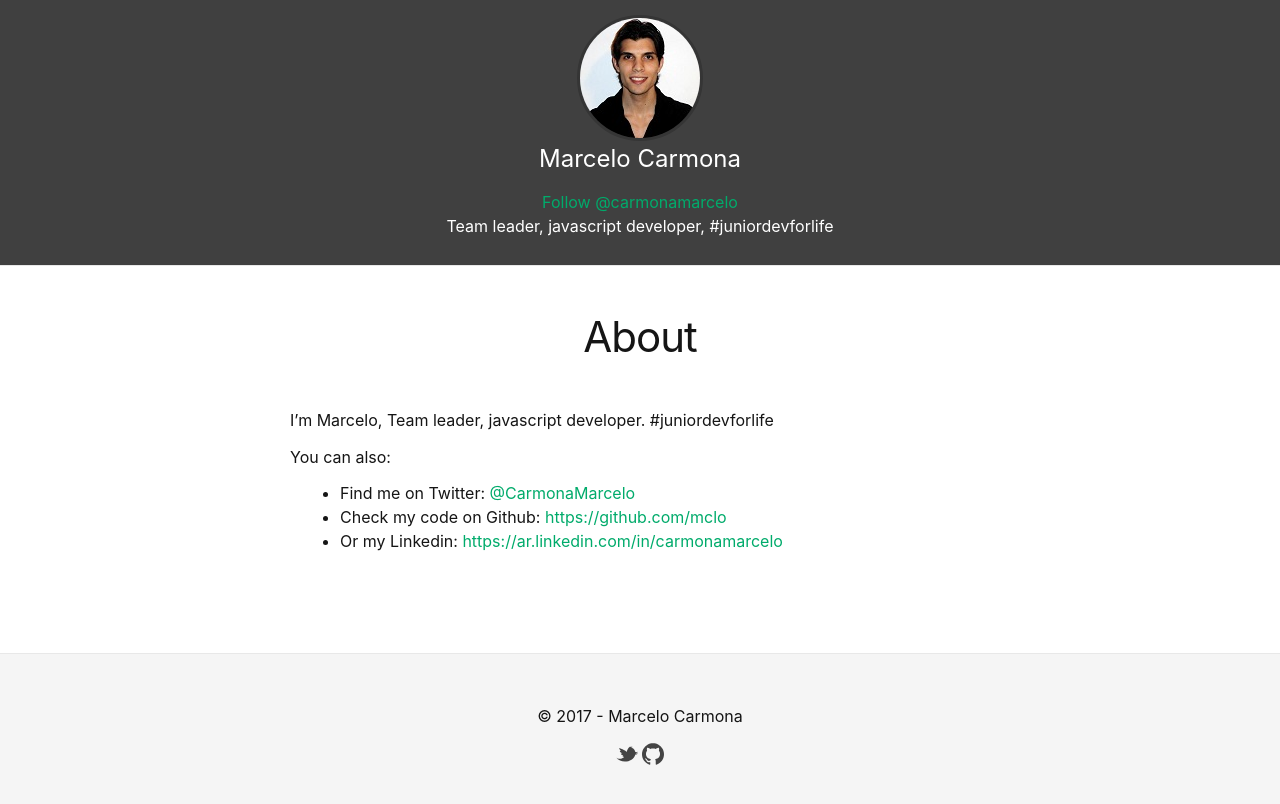
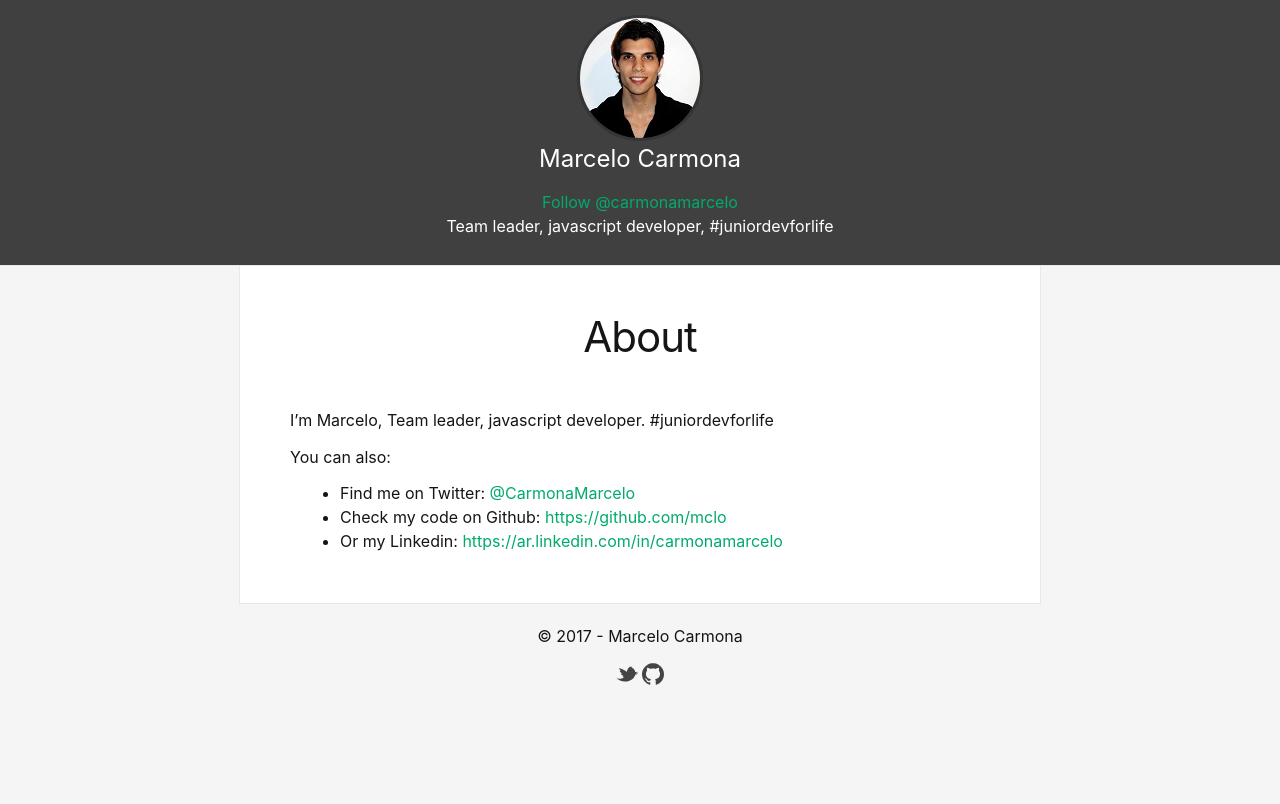
Before and after one commit to marcelocarmona/marcelocarmona.github.io, a Jekyll site: the page built from about.md, in a window 1280 px wide. Shown: the top 804 px of the page. Built offline with Jekyll 4.4.1, drawn with Linux system fonts in a browser that asks for light colours; comment, search, counter and statistics services are not loaded.

Commit message:
layout sass

```diff
--- a/_layouts/default.html
+++ b/_layouts/default.html
@@ -8,7 +8,7 @@
     {% include header.html %}
 
     <div class="page-content">
-      <div class="wrapper">
+      <div class="page-content__list wrapper">
         {{ content }}
       </div>
     </div>
--- a/_sass/_layout.scss
+++ b/_sass/_layout.scss
@@ -98,8 +98,7 @@
  */
 
 .footer {
-  border-top: 1px solid $grey-color-light;
-  padding: $spacing-unit 0;
+  padding: 20px 0;
   p {
     text-align: center;
   }
@@ -109,9 +108,15 @@
 /**
  * Page content
  */
+.page-content {
+  background-color: whitesmoke;
+}
 
-.page-content {
-  padding: $spacing-unit 0;
+.page-content__list {
+  padding-top: $spacing-unit;
+  border-left: 1px solid $grey-color-light;
+  border-right: 1px solid $grey-color-light;
+  border-bottom: 1px solid $grey-color-light;
   background-color: white;
 }
 
```
